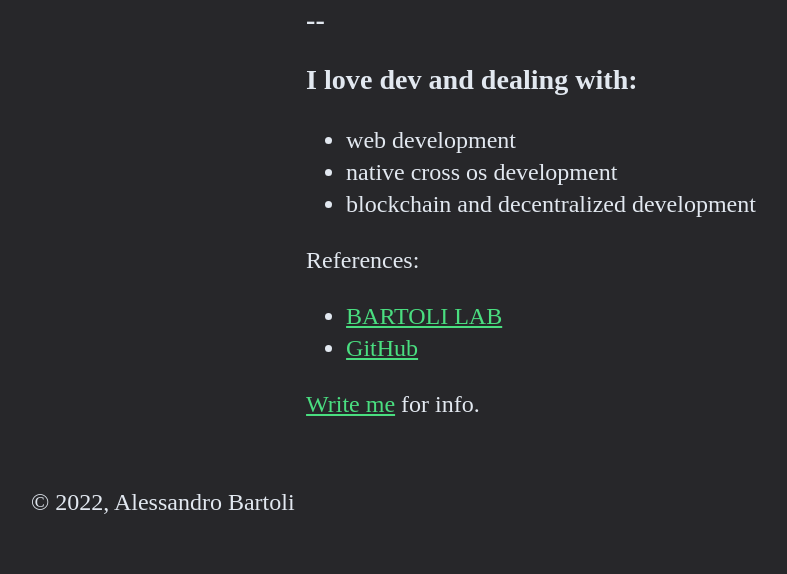
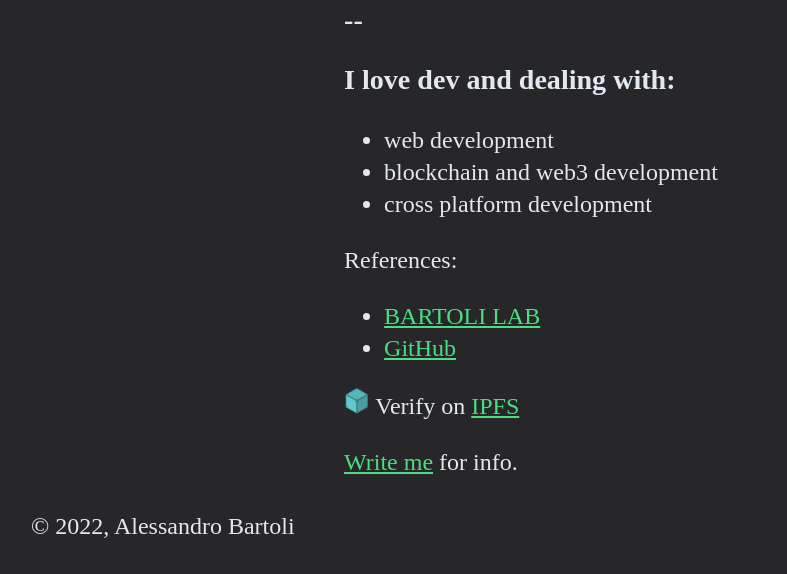
Before and after one commit to alle-bartoli/alle-website, a Gatsby site: page / in a window 1280 px wide. Shown: the part 242-816 px from the top of the page, without its empty margins (109-896 px from the left). Built offline with nearby package versions, Linux system fonts and the light colour scheme; Gatsby itself is replaced by a stand-in of ours.

Commit message:
Add IPFS verification.

```diff
--- a/gatsby-config.ts
+++ b/gatsby-config.ts
@@ -26,6 +26,15 @@ const config: GatsbyConfig = {
 			__key: "pages",
 		},
 		"gatsby-plugin-postcss",
+		{
+			resolve: "gatsby-plugin-react-svg",
+			options: {
+				rule: {
+					//include: /\.inline\.svg$/,
+					include: /assets/,
+				},
+			},
+		},
 	],
 }
 
--- a/package.json
+++ b/package.json
@@ -24,6 +24,7 @@
 		"@mdx-js/react": "^2.1.3",
 		"gatsby": "^4.22.1",
 		"gatsby-plugin-mdx": "^4.1.1",
+		"gatsby-plugin-react-svg": "^3.1.0",
 		"gatsby-source-filesystem": "^4.22.0",
 		"gatsby-transformer-remark": "^5.22.0",
 		"react": "^18.0.0",
--- a/src/components/layout.tsx
+++ b/src/components/layout.tsx
@@ -29,7 +29,7 @@ export const Layout: React.FC<LayoutProps> = ({ children, fullWidth = false }) =
 
             <main>{ children }</main>
 
-            <footer className='flex-none absolute text-center bottom-0 py-10'>
+            <footer className='flex-none absolute text-center bottom-4'>
                 © { new Date().getFullYear() }, Alessandro Bartoli
             </footer>
         </div>
--- a/src/pages/index.mdx
+++ b/src/pages/index.mdx
@@ -1,4 +1,5 @@
 import { Layout } from "../components/layout"
+import IPFSIcon from "../assets/ipfs.inline.svg"
 
 <Layout>
 
@@ -11,14 +12,17 @@ import { Layout } from "../components/layout"
 ### I love dev and dealing with:
 
 -  web development
--  native cross os development
--  blockchain and decentralized development
+-  blockchain and web3 development
+-  cross platform development
 
 References:
 
 -  [BARTOLI LAB](https://bartolilab.it/)
 -  [GitHub](https://github.com/alle-bartoli/)
 
+<IPFSIcon style={{ height: "2vw", width: "2vw", textAlign: "center" }} /> Verify
+on [IPFS](https://ipfs.io/ipns/alessandrobartoli.it/)
+
 [Write me](mailto:alessandro@bartolilab.it) for info.
 
 </Layout>
```
Also changed, not shown: src/assets/ipfs.inline.svg (added), 1 other file.
